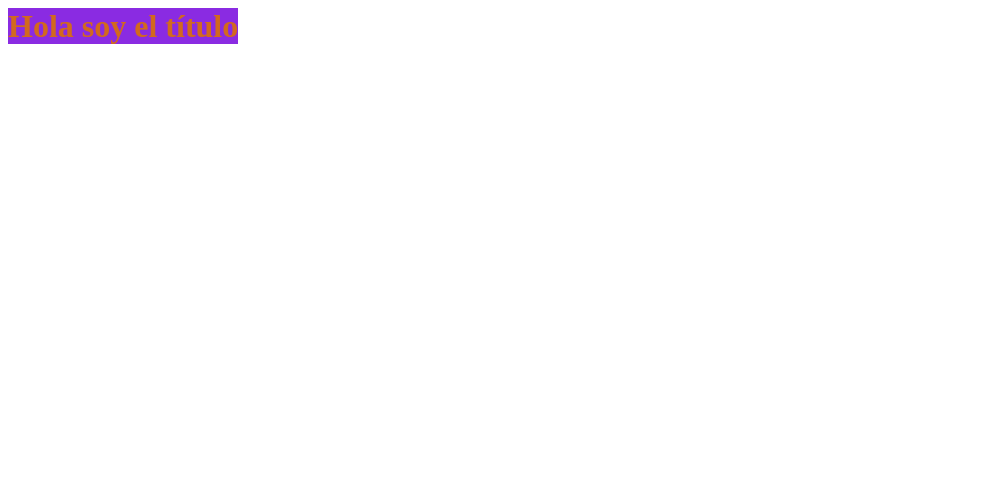
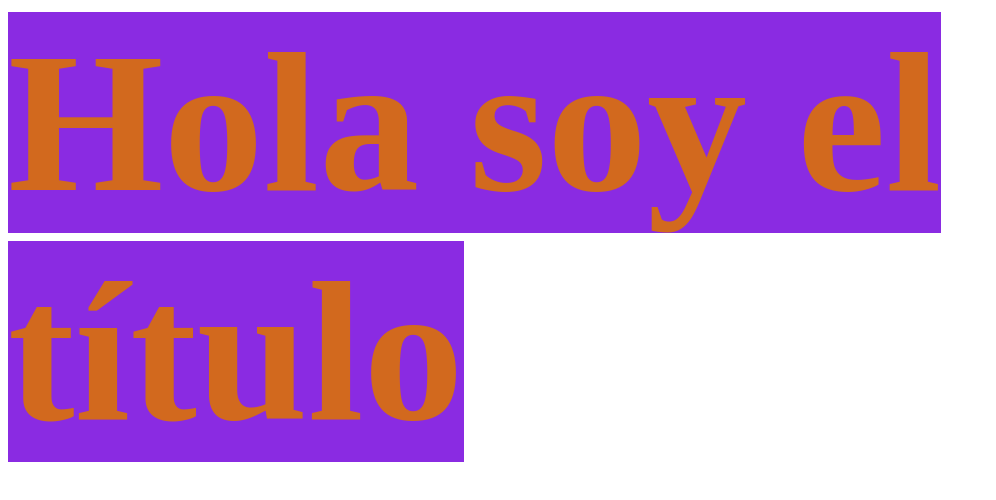
Before and after one commit to 4GeeksAcademy/Aleperix-feed-instagram-prueba---aie-pt-3, a plain HTML site: page index.html in a window 1280 px wide. Shown: the whole page, without its empty margins (0-996 px from the left). Drawn offline with Linux system fonts and the light colour scheme.

Commit message:
He aumentado el tamaño del h1

```diff
--- a/styles.css
+++ b/styles.css
@@ -3,3 +3,7 @@ h1 {
     background-color: blueviolet;
     display: inline;
 }
+
+h1 {
+    font-size: 200px;
+}
```
